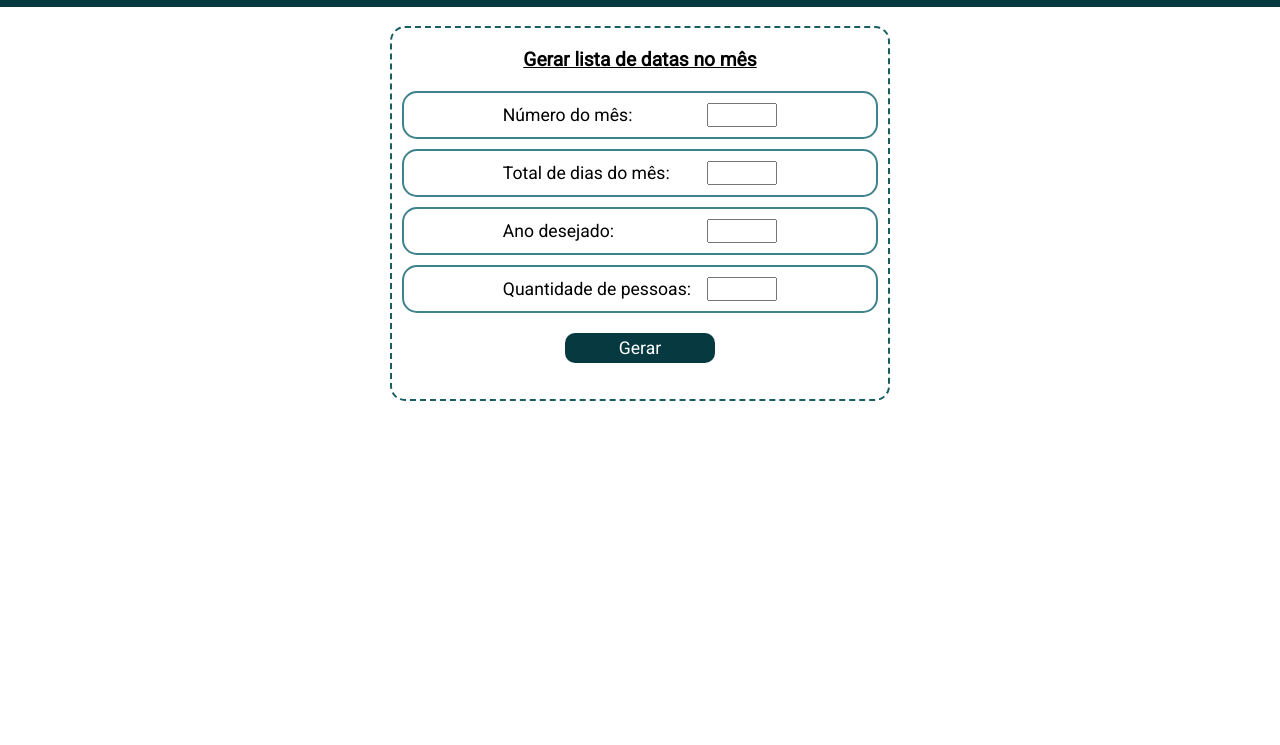
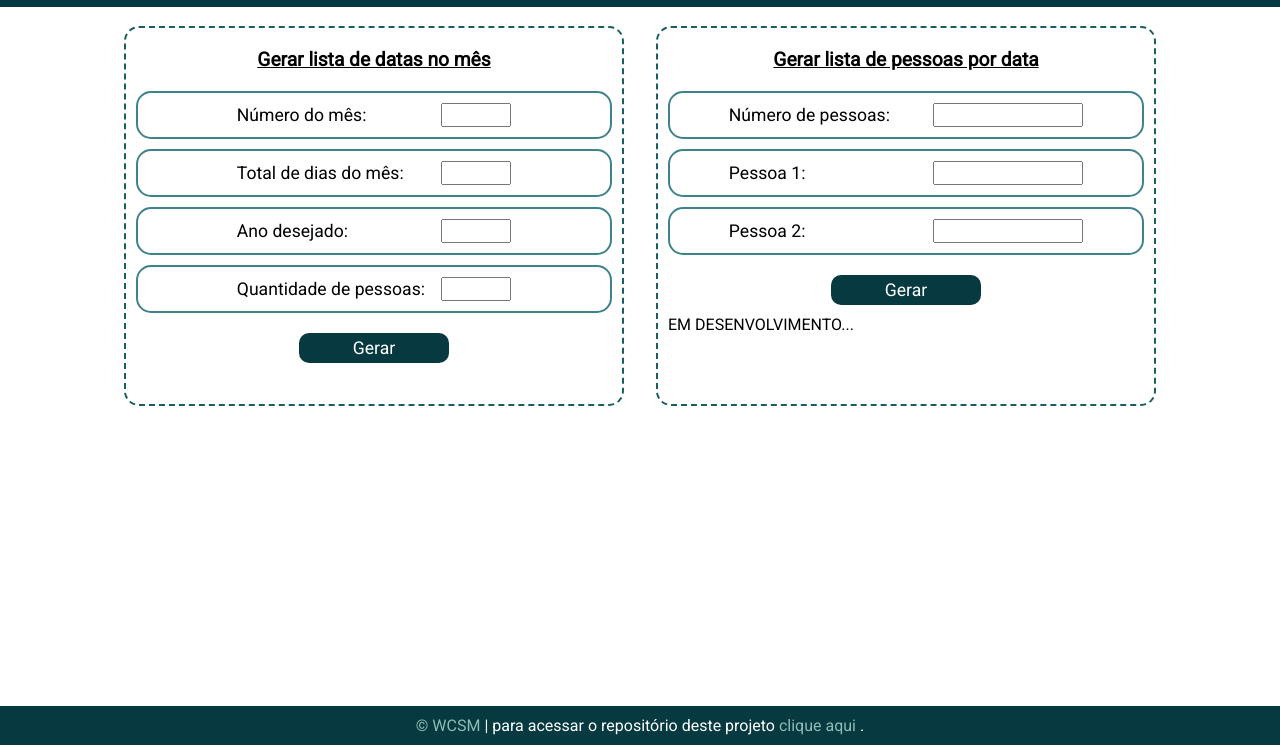
Before and after one commit to WallaceMartinsTI/gerar-dados-excel, a plain HTML site: page index.html in a window 1280 px wide. Shown: the part 55-800 px from the top of the page. Drawn offline with Linux system fonts and the light colour scheme.

Commit message:
primeira funcionalidade pronta (gerar datas no mes), iniciado desenvolvimento da segunda seção

```diff
--- a/index.html
+++ b/index.html
@@ -11,6 +11,7 @@
       <h1>Gerar Dados | <span>Patrícia Day Care</span></h1>
     </header>
 
+    <div class="content">
       <main>
         <section>
           <h2>Gerar lista de datas no mês</h2>
@@ -28,11 +29,11 @@
               max="31"
             />
           </p>
-        <p class="campo-input">
+          <p>
             <label for="ano">Ano desejado:</label>
             <input type="number" name="ano" id="ano" min="2000" />
           </p>
-        <p class="campo-input">
+          <p>
             <label for="pessoas">Quantidade de pessoas:</label>
             <input type="number" name="pessoas" id="pessoas" min="0" />
           </p>
@@ -40,9 +41,9 @@
             <input type="button" value="Gerar" onclick="gerarMes()" />
           </p>
 
-        <div id="resultado"></div>
+          <div id="resultado-datas"></div>
 
-        <p id="copiar-container" class="campo-botao">
+          <p id="copiar-container-datas" class="campo-botao">
             <input
               id="copiar"
               type="button"
@@ -51,7 +52,57 @@
             />
           </p>
         </section>
+
+        <section id="secao-pessoas">
+          <h2>Gerar lista de pessoas por data</h2>
+
+          <p>
+            <label for="numPes">Número de pessoas:</label>
+            <input type="number" name="numPes" id="numPes" min="1" max="10" />
+          </p>
+
+          <div id="container-pessoas">
+            <p>
+              <label for="nome1">Pessoa 1:</label>
+              <input type="text" name="nome1" id="nome1" />
+            </p>
+            <p>
+              <label for="nome2">Pessoa 2:</label>
+              <input type="text" name="nome2" id="nome2" />
+            </p>
+          </div>
+
+          <p class="campo-botao">
+            <input type="button" value="Gerar" onclick="gerarPessoas()" />
+          </p>
+
+          EM DESENVOLVIMENTO...
+
+          <p id="copiar-container-pessoas" class="campo-botao">
+            <input id="copiar" type="button" value="Copiar Datas" onclick="" />
+          </p>
+        </section>
       </main>
+    </div>
+
+    <footer>
+      <p>
+        <a
+          href="https://www.linkedin.com/in/wallace-martins-ti/"
+          target="_blank"
+          id="wcsm"
+          rel="author"
+          >&copy; WCSM</a
+        >
+        | para acessar o repositório deste projeto
+        <a
+          href="https://github.com/WallaceMartinsTI/gerar-dados-excel"
+          target="_blank"
+          rel="external"
+          >clique aqui </a
+        >.
+      </p>
+    </footer>
 
     <script src="./script.js"></script>
     <script></script>
--- a/script.js
+++ b/script.js
@@ -2,7 +2,7 @@ let anoDesejado = document.querySelector("#ano");
 let numMes = document.querySelector("#numMes");
 let totalDias = document.querySelector("#totalDias");
 let numCriancas = document.querySelector("#pessoas");
-let resultado = document.querySelector("#resultado");
+let resultadoDatas = document.querySelector("#resultado-datas");
 
 let date = new Date();
 let anoAtual = date.getFullYear();
@@ -50,7 +50,7 @@ function checarErros() {
 }
 
 function gerarMes() {
-  let copiarContainer = document.querySelector("#copiar-container");
+  let copiarContainerDatas = document.querySelector("#copiar-container-datas");
   let inputMes = Number(numMes.value);
   let inputTotalDias = Number(totalDias.value);
   let inputNumCriancas = Number(numCriancas.value);
@@ -64,22 +64,35 @@ function gerarMes() {
 
   let mes = inputMes < 10 ? `0${inputMes}` : inputMes;
 
-  resultado.innerHTML = "";
+  resultadoDatas.innerHTML = "";
   for (let j = 1; j <= inputTotalDias; j++) {
     for (let i = 1; i <= inputNumCriancas; i++) {
       if (j < 10) {
-        resultado.innerHTML += `0${j}/${mes}/${inputAnoDesejado}<br>`;
+        resultadoDatas.innerHTML += `0${j}/${mes}/${inputAnoDesejado}<br>`;
       } else {
-        resultado.innerHTML += `${j}/${mes}/${inputAnoDesejado}<br>`;
+        resultadoDatas.innerHTML += `${j}/${mes}/${inputAnoDesejado}<br>`;
       }
     }
   }
 
-  copiarContainer.style.display = "block";
+  copiarContainerDatas.style.display = "block";
+}
+
+function gerarPessoas() {
+  let quantidadePessoas = document.querySelector("#numPes");
+  let containerPessoas = document.querySelector("#container-pessoas");
+  console.log(containerPessoas);
+  for (let i = 1; i <= Number(quantidadePessoas.value); i++) {
+    let a = document.createElement("div");
+    containerPessoas.innerHTML = +`
+    aaaaaaaaaaaaa
+    a
+    `;
+  }
 }
 
 function copiarDatas() {
-  let texto = resultado.innerHTML;
+  let texto = resultadoDatas.innerHTML;
 
   // Cria um elemento de área de texto temporário
   let areaDeTransferencia = document.createElement("textarea");
--- a/style.css
+++ b/style.css
@@ -12,6 +12,12 @@
   box-sizing: border-box;
   font-family: 'Roboto', sans-serif;
   font-size: 1em;
+}
+
+body {
+  height: 100vh;
+  display: flex;
+  flex-direction: column;
 }
 
 header {
@@ -32,10 +38,15 @@ header h1 span {
   font-family: 'Kaushan Script', cursive;
 }
 
+.content {
+  flex: 1;
+}
+
 main {
-  /* border: 1px solid red; */
   display: flex;
   justify-content: center;
+  gap: 2em;
+  align-items: flex-start;
 }
 
 main section {
@@ -44,6 +55,7 @@ main section {
   padding: 10px;
   margin-bottom: 3em;
   border-radius: 15px;
+  min-height: 380px;
 }
 
 main section h2 {
@@ -79,6 +91,15 @@ main section p input {
   width: 70px;
 }
 
+main section#secao-pessoas label {
+  text-align: left;
+}
+
+main section#secao-pessoas input {
+  width: 150px;
+}
+
+
 input[type="button"] {
   border: none;
   width: 150px;
@@ -94,11 +115,36 @@ input[type="button"]:hover {
   opacity: 0.7;
 }
 
-#resultado {
+#resultado-datas {
   text-align: center;
   margin: 1em 0;
 }
 
-#copiar-container {
+#copiar-container-datas,
+#copiar-container-pessoas {
   display: none;
 }
+
+div#container-pessoas {
+  margin-top: 10px;
+}
+
+footer {
+  background-color: var(--background-color);
+  color: var(--primary-color);
+  text-align: center;
+  padding: 10px;
+}
+
+footer span {
+  color: #ece1c3;
+}
+
+footer a {
+  text-decoration: none;
+  color: #8ebdb6;
+}
+
+footer a:hover {
+  color: #195e63;
+}
```
Lines whose indentation alone changed are shown as unchanged.
